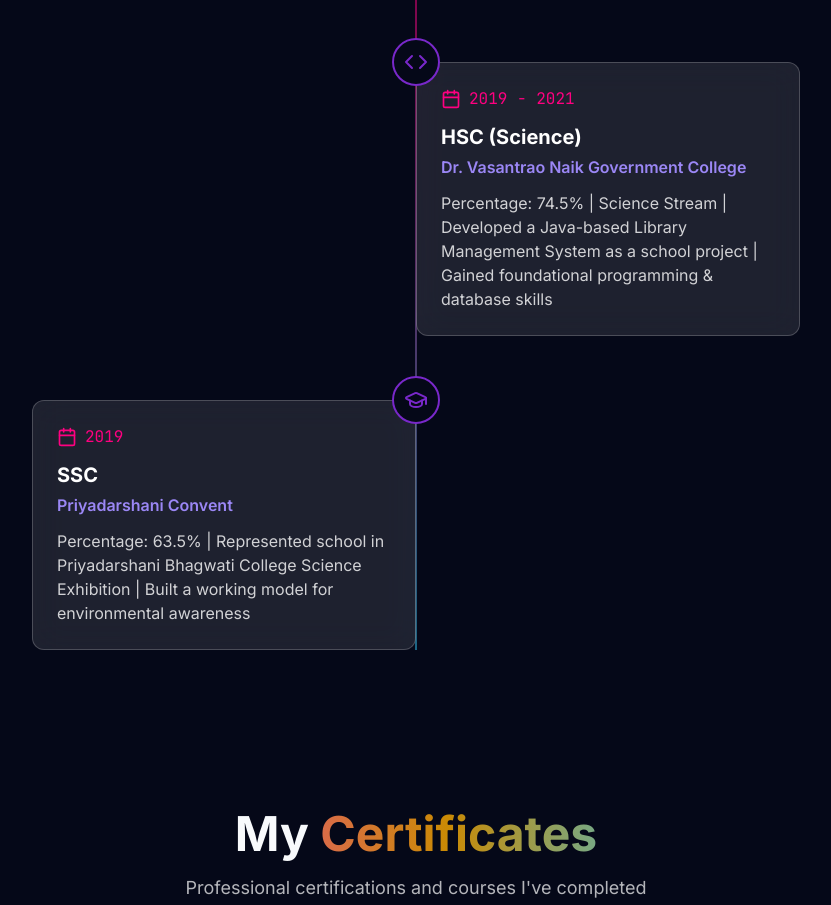
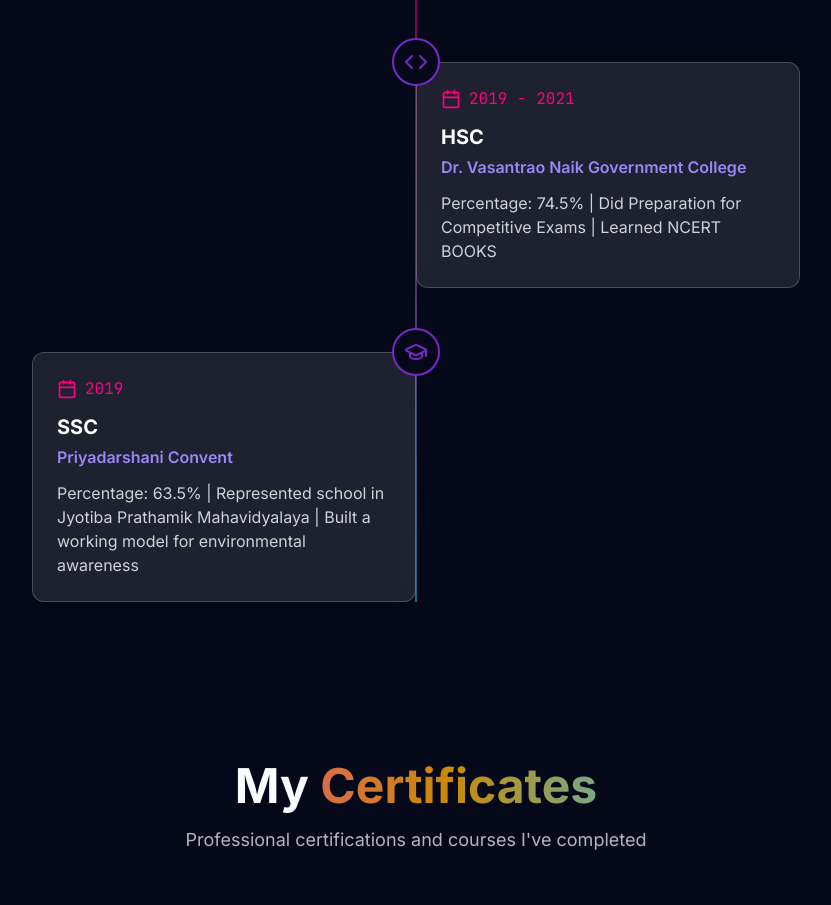
Before and after one commit to TheKhushant/online-resume-crafter, a React (Vite) app: page / in a window 1280 px wide. Shown: the part 3620-4525 px from the top of the page, without its empty margins (224-1055 px from the left). Built offline with nearby package versions, Linux system fonts and the light colour scheme.

Commit message:
updated Journy data

```diff
--- a/src/components/JourneySection.tsx
+++ b/src/components/JourneySection.tsx
@@ -33,16 +33,16 @@ const journeyData = [
     // },
     {
       year: '2019 - 2021',
-      title: 'HSC (Science)',
+      title: 'HSC',
       company: 'Dr. Vasantrao Naik Government College',
-      description: 'Percentage: 74.5% | Science Stream | Developed a Java-based Library Management System as a school project | Gained foundational programming & database skills',
+      description: 'Percentage: 74.5% | Did Preparation for Competitive Exams | Learned NCERT BOOKS',
       icon: <Code className="w-6 h-6 text-cosmic-accent" />
     },
     {
       year: '2019',
       title: 'SSC',
       company: 'Priyadarshani Convent',
-      description: 'Percentage: 63.5% | Represented school in Priyadarshani Bhagwati College Science Exhibition | Built a working model for environmental awareness',
+      description: 'Percentage: 63.5% | Represented school in Jyotiba Prathamik Mahavidyalaya | Built a working model for environmental awareness',
       icon: <GraduationCap className="w-6 h-6 text-cosmic-accent" />
     }
 
```
